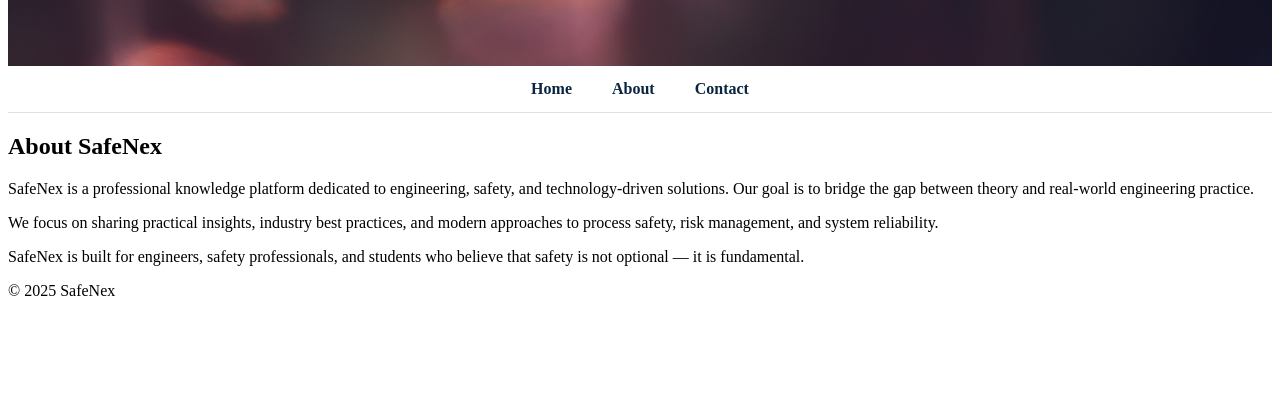
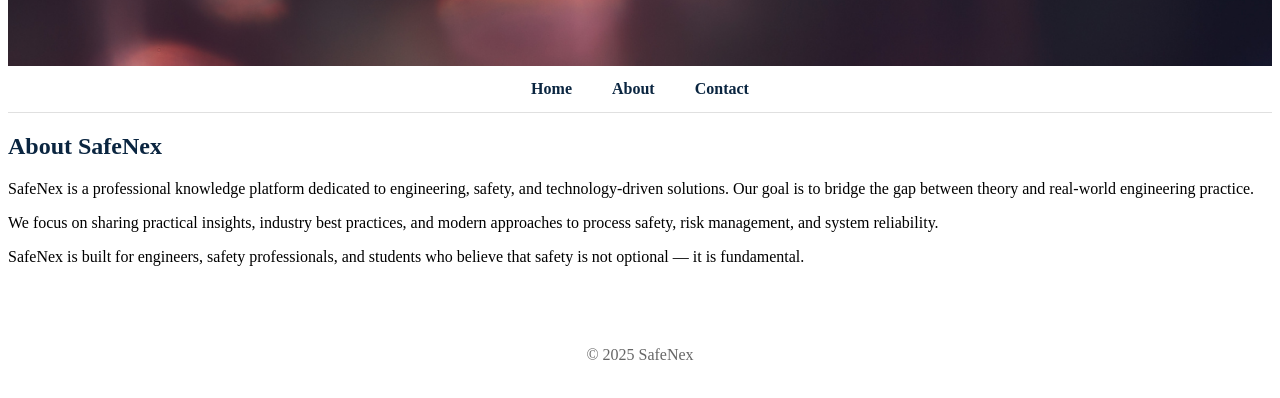
Before and after one commit to saurabh3j/saurabh3j.github.io, a plain HTML site: page about.html in a window 1280 px wide. Shown: the part 262-660 px from the top of the page. Drawn offline with Linux system fonts and the light colour scheme.

Commit message:
Add styles for site footer and page headings

```diff
--- a/style.css
+++ b/style.css
@@ -87,3 +87,13 @@
 .navbar a:hover {
   color: #0056b3;
 }
+.site-footer {
+  text-align: center;
+  padding: 20px;
+  color: #666;
+  margin-top: 60px;
+}
+
+.page-container h2 {
+  color: #0a2540;
+}
```
